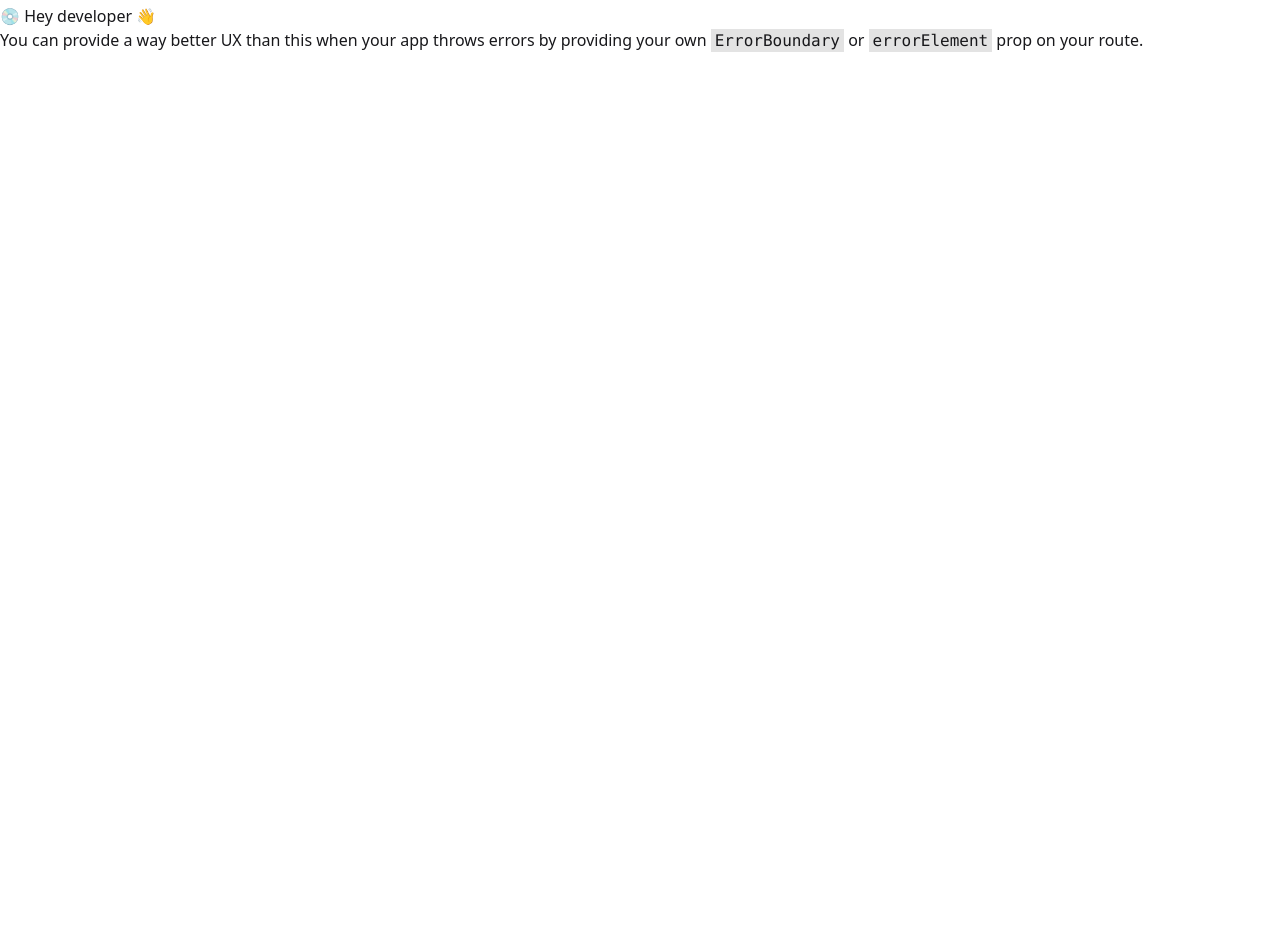
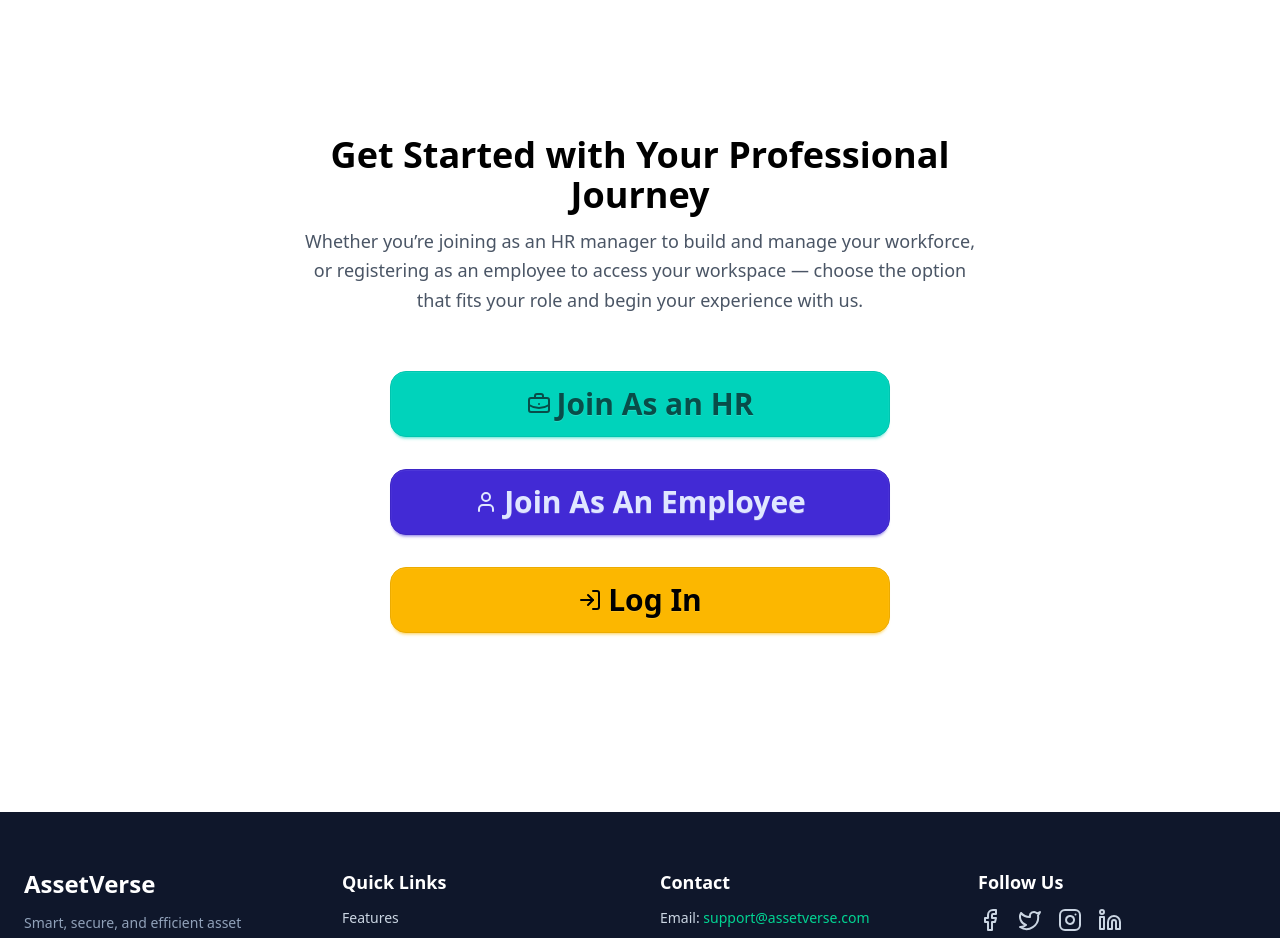
Before and after one commit to diptajeet25/AssetVerse-Client, a React (Vite) app: page /auth in a window 1280 px wide. Before the commit this address had no page. Shown: the part 44-982 px from the top of the page. Before the commit the page ends 800 px from the top, so only its background shows below. Built offline with nearby package versions, Linux system fonts and the light colour scheme.

Commit message:
second commit

```diff
--- a/index.html
+++ b/index.html
@@ -2,7 +2,7 @@
 <html lang="en">
   <head>
     <meta charset="UTF-8" />
-    <link rel="icon" type="image/svg+xml" href="/vite.svg" />
+    <link rel="icon" type="image/svg+xml" href="/src/assets/logo.png" />
     <meta name="viewport" content="width=device-width, initial-scale=1.0" />
     <title>assetverse-client</title>
   </head>
--- a/package.json
+++ b/package.json
@@ -13,6 +13,7 @@
     "@heroicons/react": "^2.2.0",
     "@tailwindcss/vite": "^4.1.18",
     "framer-motion": "^12.23.26",
+    "lucide-react": "^0.561.0",
     "react": "^19.2.0",
     "react-dom": "^19.2.0",
     "react-router": "^7.10.1",
--- a/src/Components/Footer.jsx
+++ b/src/Components/Footer.jsx
@@ -1,3 +1,4 @@
+import { Facebook, Instagram, Linkedin, Twitter } from "lucide-react";
 import React from "react";
 
 const Footer = () => {
@@ -33,10 +34,10 @@ const Footer = () => {
         <div>
           <h3 className="text-white text-lg font-semibold mb-3">Follow Us</h3>
           <div className="flex gap-4">
-            <a href="#" className="hover:text-white text-xl">🌐</a>
-            <a href="#" className="hover:text-white text-xl">🐦</a>
-            <a href="#" className="hover:text-white text-xl">📘</a>
-            <a href="#" className="hover:text-white text-xl">📸</a>
+            <a href="#" className="hover:text-white text-xl"><Facebook /></a>
+            <a href="#" className="hover:text-white text-xl"><Twitter /></a>
+            <a href="#" className="hover:text-white text-xl"><Instagram /></a>
+            <a href="#" className="hover:text-white text-xl"><Linkedin /></a>
           </div>
         </div>
       </div>
--- /dev/null
+++ b/src/Layout/AuthLayout.jsx
@@ -0,0 +1,14 @@
+import React from 'react';
+import Footer from '../Components/Footer';
+import { Outlet } from 'react-router';
+
+const AuthLayout = () => {
+  return (
+    <div>
+        <Outlet></Outlet>
+        <Footer></Footer>
+    </div>
+  );
+};
+
+export default AuthLayout;
--- /dev/null
+++ b/src/Pages/AuthPage.jsx
@@ -0,0 +1,26 @@
+import { BriefcaseBusiness, LogIn, User } from 'lucide-react';
+import React from 'react';
+import { Link } from 'react-router';
+
+const AuthPage = () => {
+  return (
+    <div className='flex flex-col my-12 gap-8 items-center justify-center min-h-190'>
+       <div className='text-center text-black mb-6 max-w-2xl '>
+  <h2 className='text-4xl font-bold mb-3'>
+    Get Started with Your Professional Journey
+  </h2>
+
+  <p className='text-gray-600 text-lg leading-relaxed'>
+    Whether you’re joining as an HR manager to build and manage your workforce,
+    or registering as an employee to access your workspace — choose the option
+    that fits your role and begin your experience with us.
+  </p>
+</div>
+        <Link to="/auth/register-hr" className='btn btn-accent py-8 text-2xl  lg:text-3xl  font-bold w-80 lg:w-125 rounded-2xl'><BriefcaseBusiness /> Join As an HR</Link>
+        <Link to="auth/register-employee" className='btn btn-primary py-8 text-2xl  lg:text-3xl  font-bold w-80 lg:w-125 rounded-2xl'><User /> Join As An Employee</Link>
+        <Link to="/auth/login" className='btn btn-warning text-2xl py-8  lg:text-3xl text-black  font-bold w-80 lg:w-125 rounded-2xl'><LogIn /> Log In</Link>
+    </div>
+  );
+};
+
+export default AuthPage;
--- a/src/Routes/Routes.jsx
+++ b/src/Routes/Routes.jsx
@@ -1,9 +1,22 @@
 import { createBrowserRouter } from "react-router";
 import HomeLayout from "../Layout/HomeLayout";
+import AuthLayout from "../Layout/AuthLayout";
+import AuthPage from "../Pages/AuthPage";
 
 export const router = createBrowserRouter([
   {
     path: "/",
     element: <HomeLayout></HomeLayout>
   },
+  {
+    path:"/auth",
+    element:<AuthLayout></AuthLayout>,
+    children:[
+      {
+        index:true,
+        element:<AuthPage></AuthPage>
+      }
+    ]
+  }
+
 ]);
```
Also changed, not shown: src/Components/Navbar.jsx (added), 1 other file (tests, documents, lock files or other folders).
